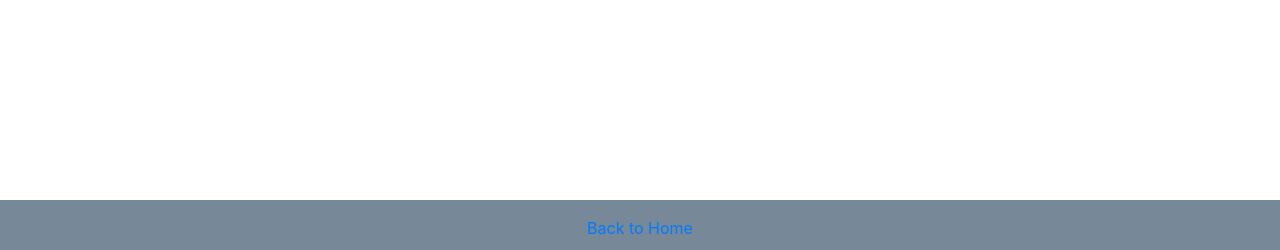
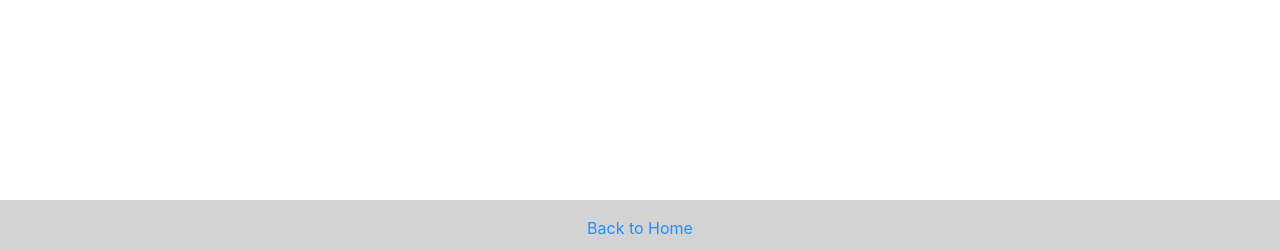
Before and after one commit to russLitt/db-test-app, a PHP site: page /read.php in a window 1280 px wide. Shown: the part 550-800 px from the top of the page. Run offline with PHP 8.4, Linux system fonts and the light colour scheme; some libraries are stand-ins or nearby versions.

Commit message:
changed BACK TO HOME link color

```diff
--- a/css/style.css
+++ b/css/style.css
@@ -30,6 +30,10 @@ th {
     padding-bottom: 50px;
 }
 
+#update-single-form {
+    padding-bottom: 50px;
+}
+
 .update-table,
 .delete-table {
     padding-top: 25px;
@@ -42,11 +46,12 @@ th {
     bottom: 0;
     height: 50px;
     width: 100%;
-    background-color: lightslategray;
+    background-color: lightgray;
     color: white;
     text-align: center;
 }
 
 .footer-text {
+    color: dodgerblue;
     margin-top: 10px;
 }
--- a/templates/footer.php
+++ b/templates/footer.php
@@ -1,6 +1,6 @@
 <footer class="footer mt-auto py-3">
     <div class="container">
-        <span class="footer-text"><a href="index.php">Back to Home</a></span>
+        <a href="index.php" class="footer-text">Back to Home</a>
     </div>
 </footer>
 </body>
--- a/update-single.php
+++ b/update-single.php
@@ -68,7 +68,7 @@ if (isset($_GET['id'])) {
 
     <h2>Edit a user</h2>
 
-    <form method="post" style="padding-bottom: 50px;">
+    <form method="post" id="update-single-form">
       <?php foreach ($user as $key => $value) : ?>
         <label for="<?php echo $key; ?>"><?php echo ucfirst($key); ?></label>
         <input type="text" name="<?php echo $key; ?>" id="<?php echo $key; ?>" value="<?php echo escape($value); ?>" <?php echo ($key === 'id' ? 'readonly' : null); ?>>
```
